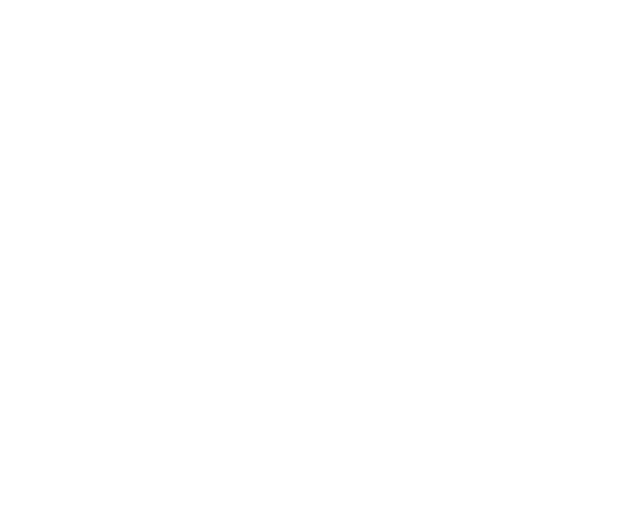
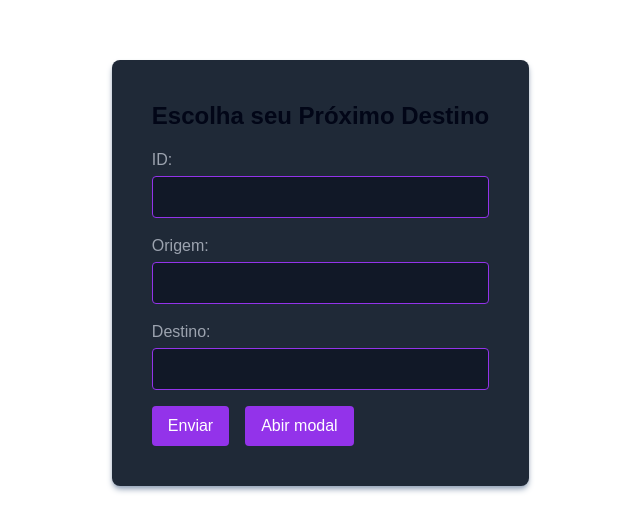
Before and after one commit to biduedson/teste_tecnico_shopper, a Next.js app in the folder frontend/: page / in a window 1280 px wide. Shown: the part 147-678 px from the top of the page, without its empty margins (315-955 px from the left). Built offline with nearby package versions, Linux system fonts and the light colour scheme.

Commit message:
feat: add  formUser to home page

```diff
--- a/frontend/app/page.tsx
+++ b/frontend/app/page.tsx
@@ -1,9 +1,10 @@
 import Image from "next/image";
+import FormUser from "./components/FormUser";
 
 export default function Home() {
   return (
-    <div className=" flex w-screen h-screen items-center justify-center text-white">
-      Home
+    <div className="fixed top-0 flex w-screen h-screen items-center justify-center text-white">
+      <FormUser />
     </div>
   );
 }
```
